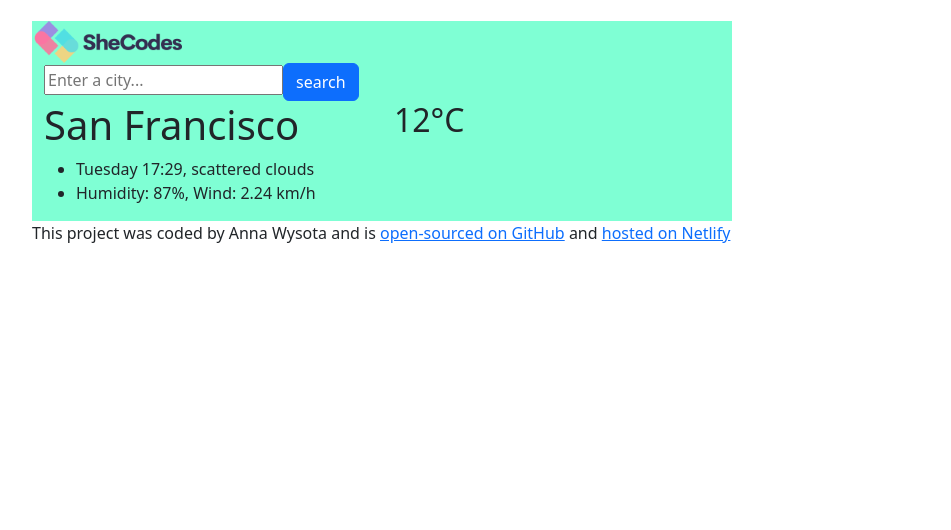
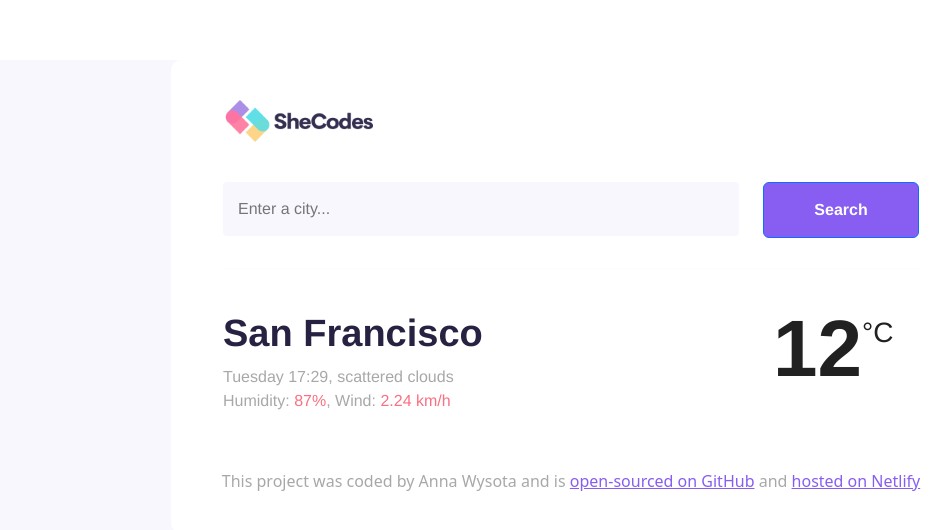
Before and after one commit to anatol-coder/react-weather-app, a React (Create React App) app: page / in a window 1280 px wide. Shown: the top 530 px of the page, without its empty margins (69-1020 px from the left). Built offline with nearby package versions, Linux system fonts and the light colour scheme.

Commit message:
CSS applied

```diff
--- a/src/App.css
+++ b/src/App.css
@@ -1,5 +1,20 @@
 .App {
-  border: 1px solid white;
-  margin: 20px 100px 20px 100px;
+  background-color: #f9f7fe;
+}
+
+.App .container {
+  background-color: white;
+  max-width: 800px;
   display: block;
+  margin: 60px auto;
+  border-radius: 10px;
+  padding: 0 12px;
 }
+.App .container footer p {
+  text-align: center;
+  color: #a8a8a8;
+  padding-bottom: 40px;
+}
+.App .container footer a {
+  color: #885df1;
+}
--- a/src/App.js
+++ b/src/App.js
@@ -5,8 +5,10 @@ import Weather from "./Weather";
 function App() {
   return (
     <div className="App">
+      <div className="container">
         <Weather />
         <footer>
+          <p>
             This project was coded by Anna Wysota and is{" "}
             <a
               href="https://github.com/anatol-coder/react-weather-app"
@@ -23,7 +25,9 @@ function App() {
             >
               hosted on Netlify
             </a>
+          </p>
         </footer>
+      </div>
     </div>
   );
 }
--- a/src/Weather.css
+++ b/src/Weather.css
@@ -1,4 +1,56 @@
 .Weather {
-  background-color: aquamarine;
-  max-width: 700px;
+  padding: 40px;
+  font-family: helvetica, arial, sans-serif;
 }
+.Weather form {
+  margin: 40px 0;
+  padding-bottom: 30px;
+  border-bottom: 0.8px solid #fcfbfe;
+}
+.Weather form .enterCityButton {
+  color: #a8a8a8;
+  border-radius: 4px;
+  border: none;
+  background-color: #f9f7fe;
+  padding: 15px 0 15px 15px;
+  width: 100%;
+}
+.Weather form .findInfoButton {
+  color: white;
+  background-color: #885df1;
+  font-weight: bold;
+  padding: 15px 50px;
+  width: 100%;
+}
+.Weather .weatherInfo h1 {
+  color: #272142;
+  font-size: 38px;
+  line-height: 48px;
+  font-weight: 700;
+}
+
+.Weather li {
+  list-style: none;
+  color: #a8a8a8;
+}
+.Weather li span {
+  color: #f87082;
+}
+.Weather ul {
+  padding: 0;
+}
+.Weather .temperature {
+  font-size: 80px;
+  color: #212121;
+  font-weight: 700;
+  line-height: 1;
+  margin-left: 10px;
+}
+.Weather .unit {
+  color: #212121;
+  font-size: 28px;
+  font-weight: 400;
+  line-height: 1;
+  position: relative;
+  top: -34px;
+}
--- a/src/Weather.js
+++ b/src/Weather.js
@@ -4,22 +4,44 @@ import "./Weather.css";
 export default function Weather() {
   return (
     <div className="Weather">
-      <img src="../logo-small.png" alt="shecodes-logo" />
-      <div className="container">
-        <form>
-          <input type="search" placeholder="Enter a city..." />
-          <input type="submit" value="search" className="btn btn-primary" />
-        </form>
+      <a href="https://www.shecodes.io/" target="_blank" rel="noreferrer">
+        <img src="../logo-small.png" alt="shecodes-logo" />
+      </a>
+
+      <form>
         <div className="row">
-          <div className="col-6">
+          <div className="col-9">
+            <input
+              type="search"
+              placeholder="Enter a city..."
+              className="enterCityButton"
+            />
+          </div>
+          <div className="col-3">
+            <input
+              type="submit"
+              value="Search"
+              className="findInfoButton btn btn-primary"
+            />
+          </div>
+        </div>
+      </form>
+      <div className="weatherInfo">
+        <div className="row">
+          <div className="col-9">
             <h1>San Francisco</h1>
             <ul>
               <li>Tuesday 17:29, scattered clouds</li>
-              <li>Humidity: 87%, Wind: 2.24 km/h</li>
+              <li>
+                Humidity: <span>87%</span>, Wind:<span> 2.24 km/h</span>
+              </li>
             </ul>
           </div>
-          <div className="col-6">
-            <h2>12°C</h2>
+          <div className="col-3">
+            <div>
+              <span className="temperature">12</span>
+              <span className="unit">°C</span>
+            </div>
           </div>
         </div>
       </div>
```
Lines whose indentation alone changed are shown as unchanged.
